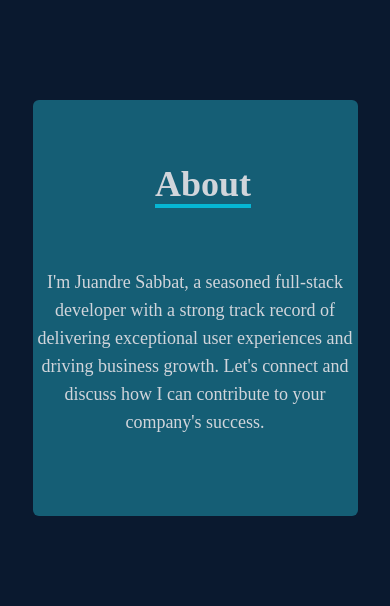
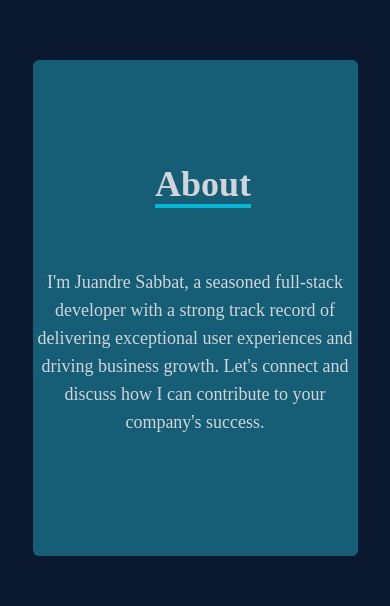
Before and after one commit to sabbatj/react-portfolio-js, a React (Create React App) app: page / in a window 390 px wide. Shown: the part 958-1564 px from the top of the page. Built offline with nearby package versions, Linux system fonts and the light colour scheme.

Commit message:
Update about.screen.tsx

```diff
--- a/src/screens/about/about.screen.tsx
+++ b/src/screens/about/about.screen.tsx
@@ -1,9 +1,9 @@
 const About = () => {
   return (
     <div data-name="about" id="about" className="w-full h-screen bg-[#0a192f] text-gray-300">
-      <div className="flex flex-col justify-center items-center w-full h-full">
-        <div className="py-16 rounded-md bg-cyan-800 flex flex-col justify-center items-center w-5/6 md:w-3/6 transition-all duration-500 hover:scale-95">
-          <div className="max-w-[400px] w-full grid sm:grid-cols-1 gap-8 mb-4">
+      <div className="flex flex-col  pt-10  pb-10 justify-center items-center w-full h-full">
+        <div className="py-16 pt -10 rounded-md bg-cyan-800 flex flex-col justify-center items-center w-5/6 md:w-3/6 transition-all duration-500 hover:scale-95">
+          <div className="max-w-[400px] pt-10 pb-10 w-full grid sm:grid-cols-1 gap-8 mb-4">
             <div className="text-center pb-8 pl-4">
               <p className="text-4xl font-bold inline border-b-4 border-cyan-500">About</p>
             </div>
```
